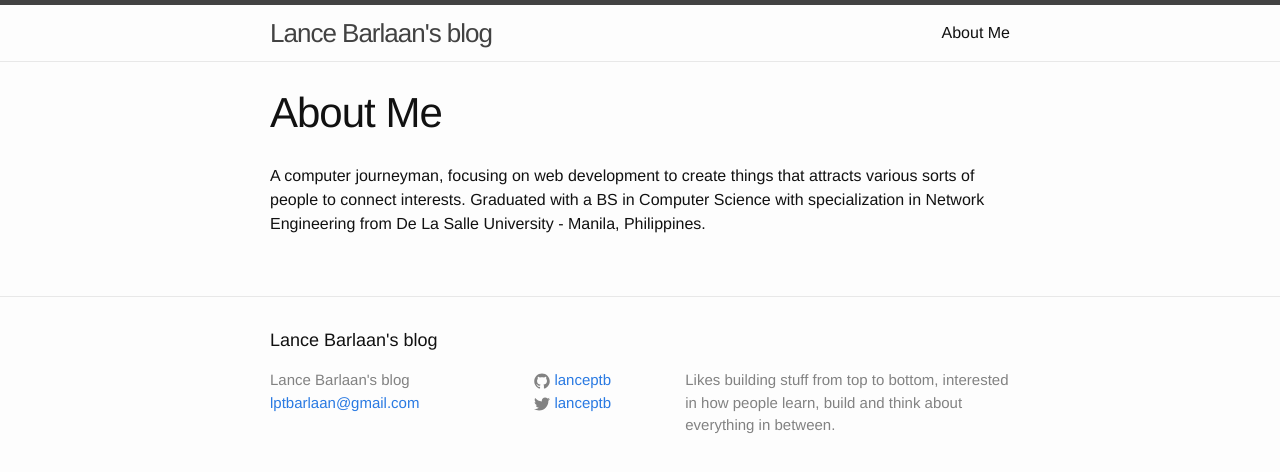
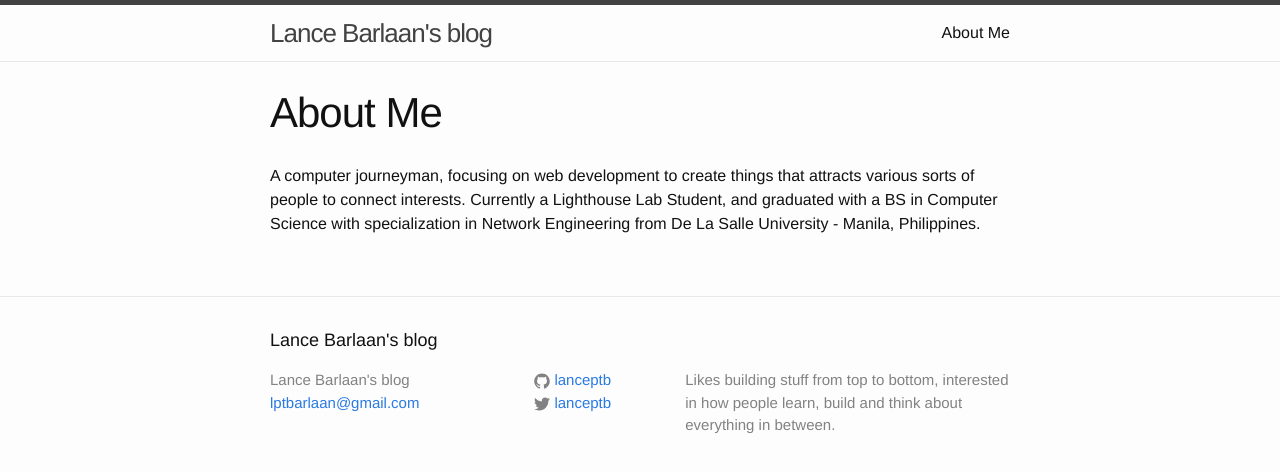
Before and after one commit to LancePTB/lanceptb.github.io, a Jekyll site: the page built from about.md, in a window 1280 px wide. Shown: the top 472 px of the page. Built offline with Jekyll 4.4.1, drawn with Linux system fonts in a browser that asks for light colours.

```diff
--- a/about.md
+++ b/about.md
@@ -4,4 +4,4 @@ title: About Me
 permalink: /about/
 ---
 
-A computer journeyman, focusing on web development to create things that attracts various sorts of people to connect interests. Graduated with a BS in Computer Science with specialization in Network Engineering from De La Salle University - Manila, Philippines.
+A computer journeyman, focusing on web development to create things that attracts various sorts of people to connect interests. Currently a Lighthouse Lab Student, and graduated with a BS in Computer Science with specialization in Network Engineering from De La Salle University - Manila, Philippines.
```
